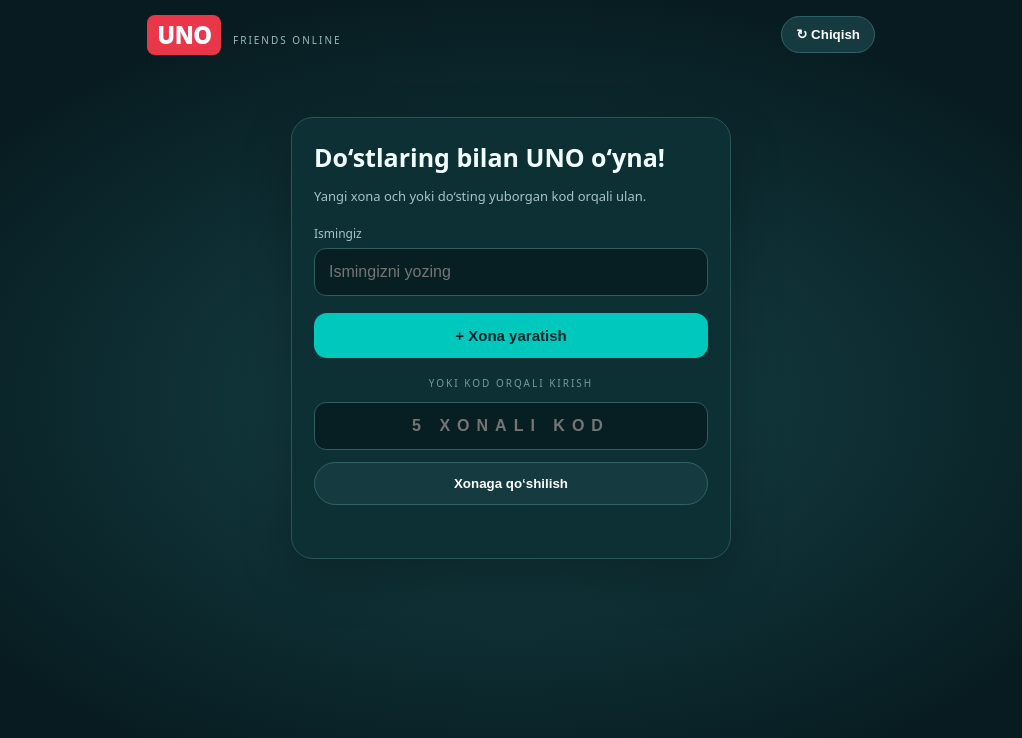
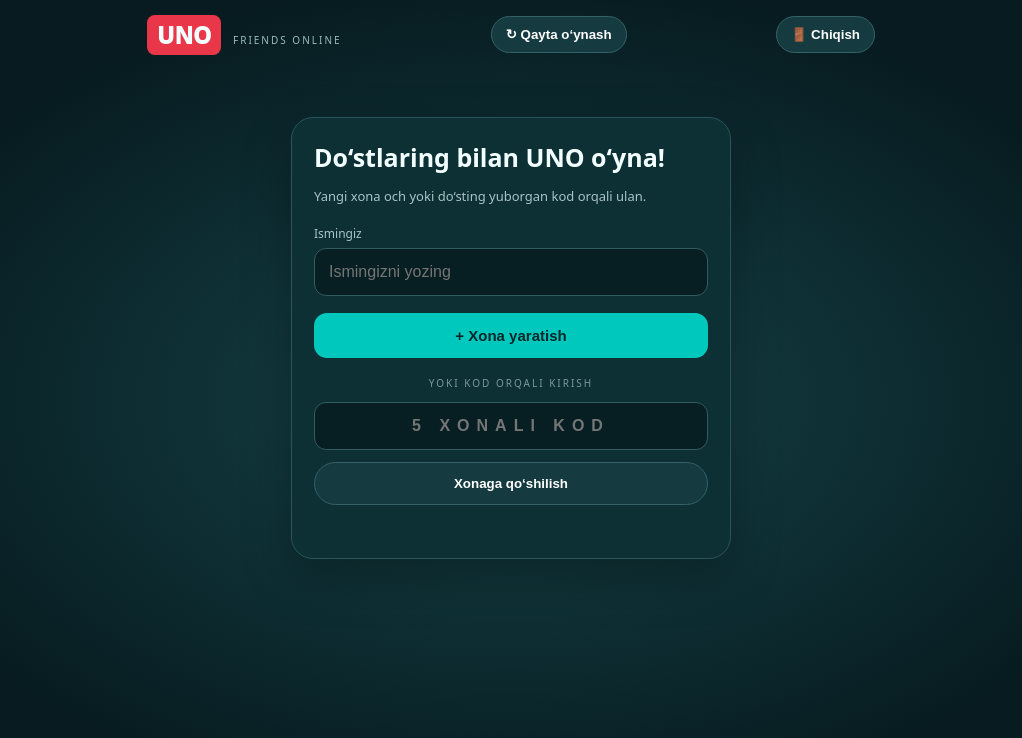
Before and after one commit to xojiakbar-hub/uno, a website: page index.html in a window 1280 px wide. Shown: the whole page, without its empty margins (129-1151 px from the left). Drawn offline with nearby package versions, Linux system fonts and the light colour scheme; no server answers.

Commit message:
Update index.html

```diff
--- a/index.html
+++ b/index.html
@@ -1,7 +1,8 @@
 <!doctype html>
 <html lang="uz"><head><meta charset="utf-8"><meta name="viewport" content="width=device-width,initial-scale=1,maximum-scale=1,user-scalable=no"><meta name="theme-color" content="#071e22"><title>UNO Friends</title><link rel="stylesheet" href="style.css"><script src="https://telegram.org/js/telegram-web-app.js"></script></head>
 <body><main class="app">
-<header><div><span class="logo">UNO</span><small> FRIENDS ONLINE</small></div><button id="restart" class="ghost">↻ Chiqish</button></header>
+<header><div><span class="logo">UNO</span><small> FRIENDS ONLINE</small></div><button id="restart" class="ghost">↻ Qayta o‘ynash</button>
+<button id="exit" class="ghost">🚪 Chiqish</button></header>
 <section id="lobby" class="panel">
 <h1>Do‘stlaring bilan UNO o‘yna!</h1><p>Yangi xona och yoki do‘sting yuborgan kod orqali ulan.</p>
 <label>Ismingiz</label><input id="name" maxlength="18" placeholder="Ismingizni yozing">
```
